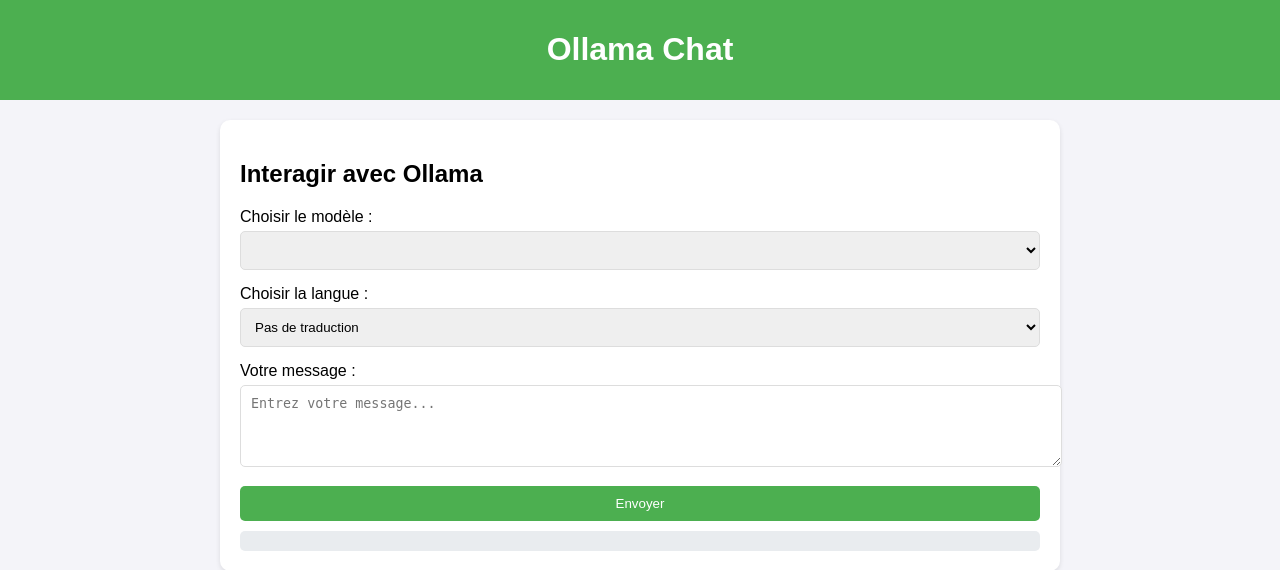
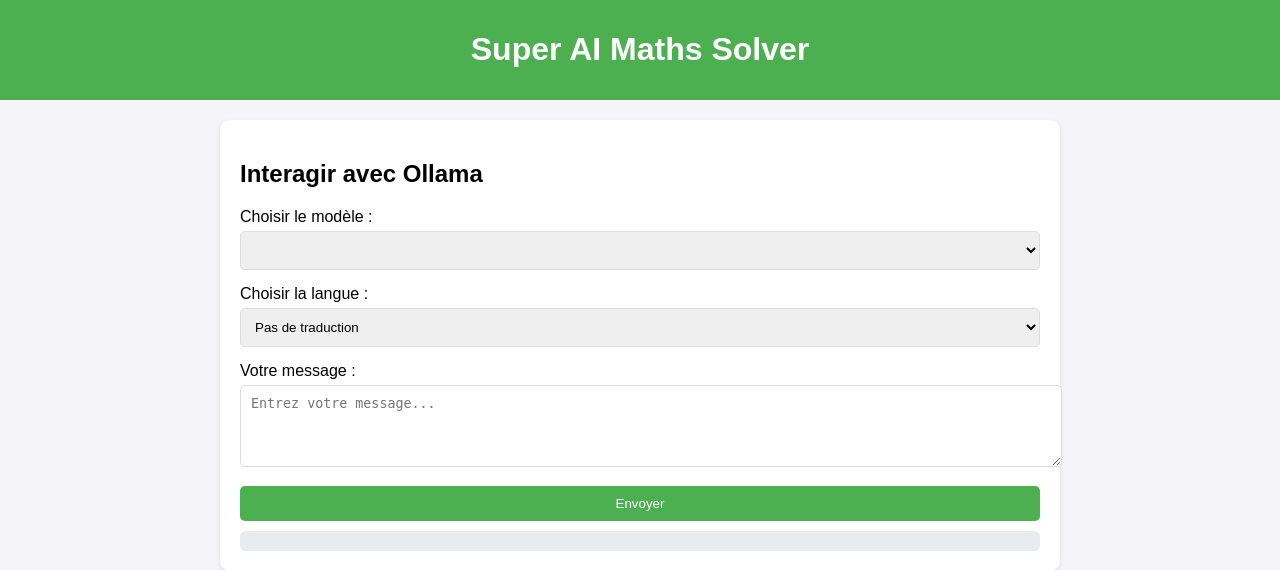
Before and after one commit to shadowforce78/AI-OLLAMA-WEV, a Flask app: page / in a window 1280 px wide. Shown: the top 570 px of the page. Run offline with Flask 3, Linux system fonts and the light colour scheme; lists and menus that the app fills with data are empty; parts of the project's set-up code (start-up, migrations or seed data) failed here and were passed over.

Commit message:
feat: update page title to 'Super AI Maths Solver' and enhance script loading in index.html

```diff
--- a/templates/index.html
+++ b/templates/index.html
@@ -62,7 +62,7 @@
 </head>
 <body>
 <header>
-    <h1>Ollama Chat</h1>
+    <h1>Super AI Maths Solver</h1>
 </header>
 <div class="container">
     <h2>Interagir avec Ollama</h2>
@@ -96,6 +96,9 @@
     <p>&copy; 2023 SaumonDeLuxe. Tous droits réservés.</p>
 </footer>
 <script src="https://cdn.jsdelivr.net/npm/marked/marked.min.js"></script>
+<script src="https://polyfill.io/v3/polyfill.min.js?features=es6"></script>
+<script id="MathJax-script" async src="https://cdn.jsdelivr.net/npm/mathjax@3/es5/tex-mml-chtml.js"></script>
+
 <script>
     // Fonction pour envoyer un message à l'API Flask
     async function sendMessage() {
@@ -136,6 +139,9 @@
                 } else {
                     responseContainer.innerHTML = marked.parse(data.response);
                 }
+
+                // Exécution de MathJax après modification du contenu
+                MathJax.typesetPromise();
             } else {
                 responseContainer.innerHTML = 'Erreur: ' + (data.error || data.message);
             }
@@ -143,6 +149,7 @@
             responseContainer.innerHTML = 'Erreur: ' + error.message;
         }
     }
+
 
     // Fonction pour changer de modèle
     async function changeModel() {
```
